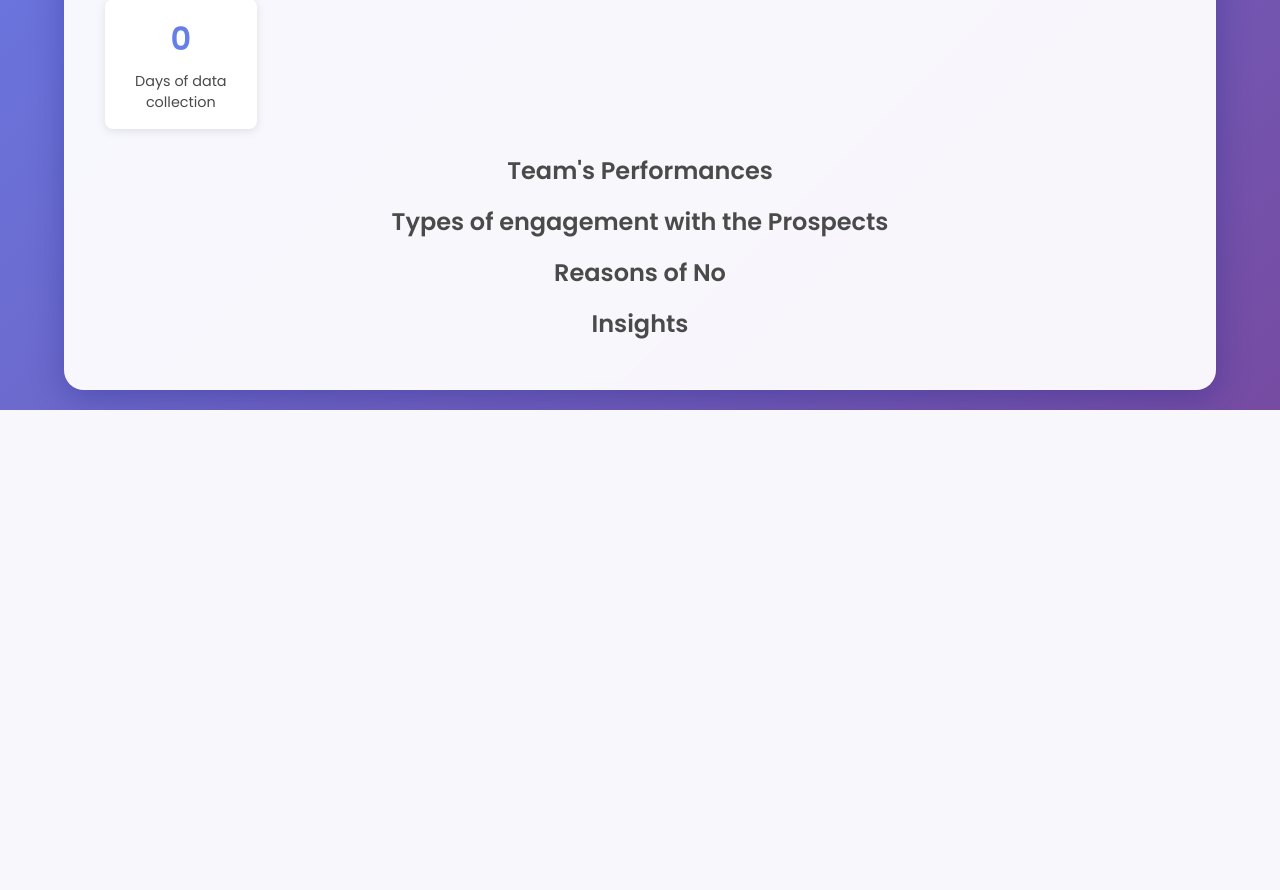
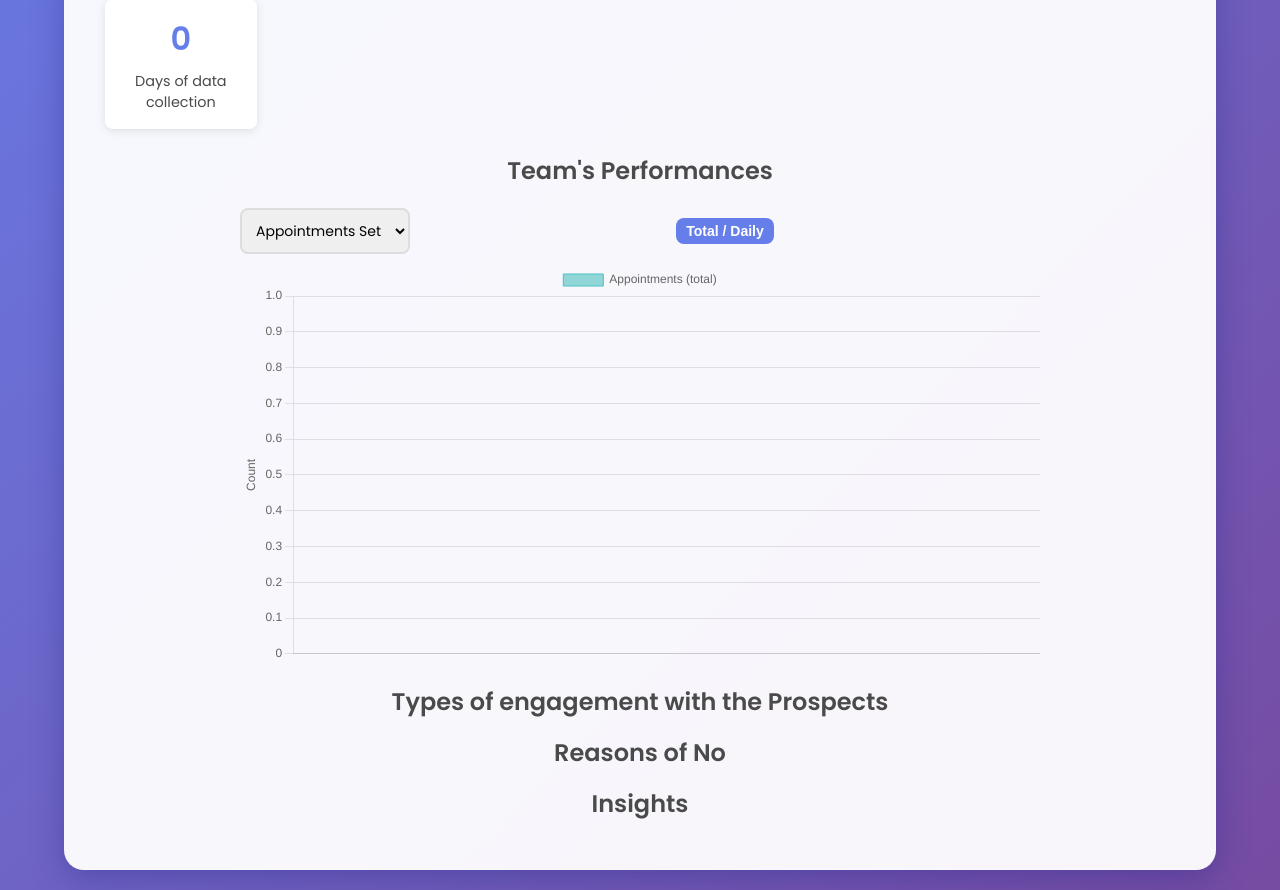
Before and after one commit to alessandroredrouge/Solar-Leads, a Flask app: page /analytics in a window 1280 px wide. Shown: the part 425-1315 px from the top of the page. Before the commit the page ends 835 px from the top, so only its background shows below. Run offline with Flask 2, Linux system fonts and the light colour scheme; the visitor is signed in with stand-in values (Sample User, id 1); data that the repository does not hold is empty.

Commit message:
Semi-functioning Team's performance chart, with some issues related to the average values displayed, for some reason different from the grid ones. need to investigate further

```diff
--- a/app/data_processing.py
+++ b/app/data_processing.py
@@ -7,6 +7,8 @@ import pandas as pd
 from pymongo import MongoClient
 from datetime import datetime, timedelta
 from dotenv import load_dotenv
+from collections import defaultdict
+
 
 # Load environment variables from .env file
 load_dotenv()
@@ -48,7 +50,7 @@ def sync_local_cache():
 
 # Functions for the Field Support webpage
 
-def get_performance(role, nickname, selected_date):
+def get_one_day_performance(role, nickname, selected_date):
     if isinstance(selected_date, str):
         selected_date = datetime.strptime(selected_date, '%Y-%m-%d').date()
 
@@ -130,6 +132,7 @@ def get_overall_performance(role, nickname):
 
     return overall_performance
 
+
 # Functions for the Analytics webpage
 
 def get_team_overview():
@@ -152,7 +155,8 @@ def get_team_overview():
             timestamps.append(timestamp)
 
         first_submission = min(timestamps)
-        days_since_started = (datetime.now(first_submission.tzinfo) - first_submission).days + 1
+        last_submission = max(timestamps)
+        days_since_started = (last_submission - first_submission).days + 1
     else:
         days_since_started = 0
 
@@ -173,4 +177,71 @@ def get_team_overview():
 
     return team_overview
 
+# FIXME: average data from team_overview are slightly different from these ones, find out why
+# If you noticed this, and you went to the source code to find out why, chapeau to you, you found my secret easter egg that I was too lazy to correct hahah
+def get_team_performance():
+    all_submissions = list(collection.find())
+    team_performance = defaultdict(lambda: {"appointments": 0, "doors": 0, "days": set()})
+    timestamps = []
+
+    for submission in all_submissions:
+        member = submission['Submitted by']
+        team_performance[member]["doors"] += 1
+        if submission['prospect_response'] == "Appointment set":
+            team_performance[member]["appointments"] += 1
+
+        timestamp = submission['timestamp']
+        if isinstance(timestamp, str):
+            timestamp = datetime.fromisoformat(timestamp.replace('Z', '+00:00'))
+        timestamps.append(timestamp)
+        team_performance[member]["days"].add(timestamp.date())
+
+    if timestamps:
+        first_submission = min(timestamps)
+        last_submission = max(timestamps)
+        days_since_started = (last_submission - first_submission).days + 1
+    else:
+        days_since_started = 0
+
+    result = []
+    for member, data in team_performance.items():
+        active_days = len(data["days"])
+        result.append({
+            "member": member,
+            "appointments": {
+                "total": data["appointments"],
+                "daily": round(data["appointments"] / active_days, 2) if active_days else 0
+            },
+            "doors": {
+                "total": data["doors"],
+                "daily": round(data["doors"] / active_days, 2) if active_days else 0
+            },
+            "conversion": {
+                "total": round(data["appointments"] / data["doors"] * 100, 2) if data["doors"] else 0,
+                "daily": round(data["appointments"] / data["doors"] * 100, 2) if data["doors"] else 0
+            }
+        })
+
+    # Calculate team average
+    if result:
+        team_avg = {
+            "member": "Team Average",
+            "appointments": {
+                "total": round(sum(m["appointments"]["total"] for m in result) / len(result), 2),
+                "daily": round(sum(m["appointments"]["daily"] for m in result) / len(result), 2)
+            },
+            "doors": {
+                "total": round(sum(m["doors"]["total"] for m in result) / len(result), 2),
+                "daily": round(sum(m["doors"]["daily"] for m in result) / len(result), 2)
+            },
+            "conversion": {
+                "total": round(sum(m["conversion"]["total"] for m in result) / len(result), 2),
+                "daily": round(sum(m["conversion"]["daily"] for m in result) / len(result), 2)
+            },
+            "days_since_started": days_since_started
+        }
+        result.append(team_avg)
+
+    return result
+
 # Add more functions for complex calculations using local_df as needed
--- a/app/main.py
+++ b/app/main.py
@@ -3,7 +3,7 @@
 # Programming Language: Python (Flask).
 
 from flask import Flask, render_template, request, session, redirect, url_for, session, flash, jsonify
-from data_processing import sync_local_cache, get_performance, get_overall_performance, get_team_overview
+from data_processing import sync_local_cache, get_one_day_performance, get_overall_performance, get_team_overview, get_team_performance
 from google_maps import get_map_data
 from database import save_data, delete_data, delete_ALL_data, load_data
 from datetime import datetime
@@ -61,7 +61,7 @@ def field_support():
     if not role or role == 'Manager':
         return redirect(url_for('role_selection')) # only accessible for canvassers and team leaders
     selected_date = request.args.get('date', datetime.now().strftime('%Y-%m-%d'))
-    performance = get_performance(role, nickname, selected_date)
+    performance = get_one_day_performance(role, nickname, selected_date)
     return render_template('field_support.html', role=role, nickname=nickname, performance=performance, selected_date=selected_date)
 
 @app.route('/prospect_qualification')
@@ -129,14 +129,14 @@ def delete_all():
     return jsonify({'success': True}), 200
 
 # Routes for Data Processing
-@app.route('/get_performance', methods=['POST'])
-def get_performance_data():
+@app.route('/get_one_day_performance', methods=['POST'])
+def get_one_day_performance_data():
     role = session.get('role')
     nickname = session.get('nickname')
     if not role or not nickname:
         return jsonify({"error": "Not authenticated"}), 401
     selected_date = request.json['date']
-    performance = get_performance(role, nickname, selected_date)
+    performance = get_one_day_performance(role, nickname, selected_date)
     return jsonify(performance)
 
 @app.route('/get_overall_performance', methods=['GET'])
@@ -154,6 +154,13 @@ def get_team_overview_data():
         return jsonify({"error": "Unauthorized"}), 403
     team_overview = get_team_overview()
     return jsonify(team_overview)
+
+@app.route('/get_team_performance', methods=['GET'])
+def get_team_performance_data():
+    if session.get('role') != 'Manager':
+        return jsonify({"error": "Unauthorized"}), 403
+    team_performance = get_team_performance()
+    return jsonify(team_performance)
 
 @app.route('/sync_data', methods=['POST'])
 def sync_data():
--- a/app/static/script.js
+++ b/app/static/script.js
@@ -203,7 +203,7 @@ document.addEventListener('DOMContentLoaded', function() {
     }
 
     function updatePerformanceData(selectedDate) {
-        fetch('/get_performance', {
+        fetch('/get_one_day_performance', {
             method: 'POST',
             headers: {
                 'Content-Type': 'application/json',
@@ -310,3 +310,73 @@ document.addEventListener('DOMContentLoaded', function() {
         updateTeamOverviewData();
     }
 });
+
+// Team performance chart functionality in Analytics page
+let teamPerformanceChart;
+let teamPerformanceData;
+
+function fetchTeamPerformanceData() {
+    return fetch('/get_team_performance')
+        .then(response => response.json())
+        .then(data => {
+            teamPerformanceData = data;
+            return data;
+        });
+}
+
+function createTeamPerformanceChart(data, metric = 'appointments', view = 'total') {
+    const ctx = document.getElementById('teamPerformanceChart').getContext('2d');
+    const labels = data.map(d => d.member);
+    const values = data.map(d => d[metric][view]);
+
+    if (teamPerformanceChart) {
+        teamPerformanceChart.destroy();
+    }
+
+    teamPerformanceChart = new Chart(ctx, {
+        type: 'bar',
+        data: {
+            labels: labels,
+            datasets: [{
+                label: `${metric.charAt(0).toUpperCase() + metric.slice(1)} (${view})`,
+                data: values,
+                backgroundColor: 'rgba(75, 192, 192, 0.6)',
+                borderColor: 'rgba(75, 192, 192, 1)',
+                borderWidth: 1
+            }]
+        },
+        options: {
+            responsive: true,
+            scales: {
+                y: {
+                    beginAtZero: true,
+                    title: {
+                        display: true,
+                        text: metric === 'conversion' ? 'Percentage' : 'Count'
+                    }
+                }
+            }
+        }
+    });
+}
+
+document.addEventListener('DOMContentLoaded', function() {
+    const metricSelect = document.getElementById('metric-select');
+    const toggleViewBtn = document.getElementById('toggle-view');
+    let currentView = 'total';
+
+    if (metricSelect && toggleViewBtn) {
+        fetchTeamPerformanceData().then(data => {
+            createTeamPerformanceChart(data);
+
+            metricSelect.addEventListener('change', function() {
+                createTeamPerformanceChart(teamPerformanceData, this.value, currentView);
+            });
+
+            toggleViewBtn.addEventListener('click', function() {
+                currentView = currentView === 'total' ? 'daily' : 'total';
+                createTeamPerformanceChart(teamPerformanceData, metricSelect.value, currentView);
+            });
+        });
+    }
+});
--- a/app/static/style.css
+++ b/app/static/style.css
@@ -376,3 +376,21 @@ tbody tr:hover {
 #save-btn:hover {
     background-color: #218838;
 }
+
+/* Team performance chart styling in Analytics page */
+.chart-container {
+    width: 100%;
+    max-width: 800px;
+    margin: 20px auto;
+}
+
+.chart-controls {
+    display: flex;
+    justify-content: space-between;
+    margin-bottom: 10px;
+}
+
+#metric-select, #toggle-view {
+    padding: 5px 10px;
+    font-size: 14px;
+}
--- a/app/templates/analytics.html
+++ b/app/templates/analytics.html
@@ -8,6 +8,7 @@
     <title>Analytics</title>
     <link rel="stylesheet" href="{{ url_for('static', filename='style.css') }}">
     <script src="{{ url_for('static', filename='script.js') }}"></script>
+    <script src="https://cdn.jsdelivr.net/npm/chart.js"></script>
 </head>
 <!-- Navbar -->
 <nav id="navbar">
@@ -70,12 +71,23 @@
         </div>
 
         <h2>Team's Performances</h2>
+        <div class="chart-container">
+            <div class="chart-controls">
+                <select id="metric-select">
+                    <option value="appointments">Appointments Set</option>
+                    <option value="doors">Doors Knocked</option>
+                    <option value="conversion">Conversion Rate</option>
+                </select>
+                <button id="toggle-view">Total / Daily</button>
+            </div>
+            <canvas id="teamPerformanceChart"></canvas>
+        </div>
 
-        <h2>Types of engagement with the Prospects</h2>
+        <h2>Types of engagement with the Prospects</h2> <!--TODO: complete this part  -->
 
-        <h2>Reasons of No</h2>
+        <h2>Reasons of No</h2> <!--TODO: complete this part  -->
 
-        <h2>Insights</h2>
+        <h2>Insights</h2> <!--TODO: complete this part  -->
 
     </div>
 </body>
```
